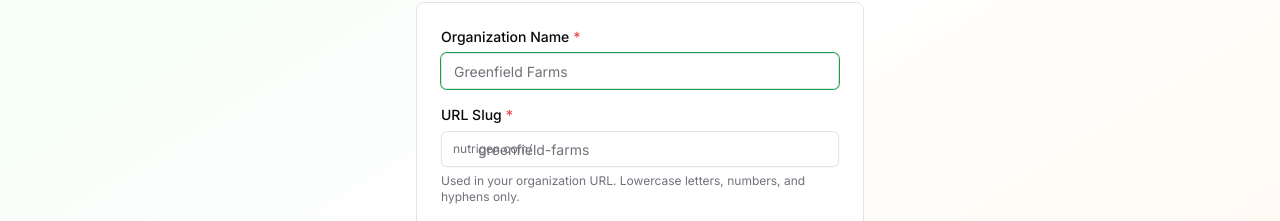
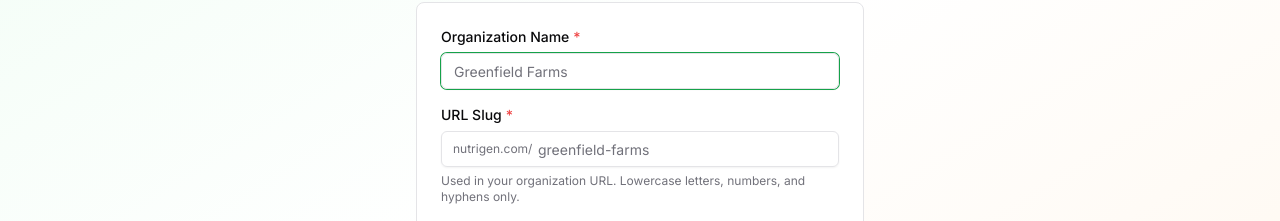
Before and after one commit to Ifem1/Nutrigen, a Next.js app in the folder frontend/: page /onboarding in a window 1280 px wide. Shown: the part 280-501 px from the top of the page. Built offline with nearby package versions, Linux system fonts and the light colour scheme; no server answers.

Commit message:
fix: increase slug input left padding so nutrigen.com/ prefix doesn't overlap typed text

```diff
--- a/frontend/src/app/(auth)/onboarding/page.tsx
+++ b/frontend/src/app/(auth)/onboarding/page.tsx
@@ -126,7 +126,8 @@
             onChange={(e) => setForm({ ...form, slug: e.target.value })}
             error={errors.slug}
             hint="Used in your organization URL. Lowercase letters, numbers, and hyphens only."
-            leftAddon={<span className="text-xs">nutrigen.com/</span>}
+            leftAddon={<span className="text-xs text-muted-foreground">nutrigen.com/</span>}
+            className="pl-24"
           />
           <Textarea
             label="Description"
```
